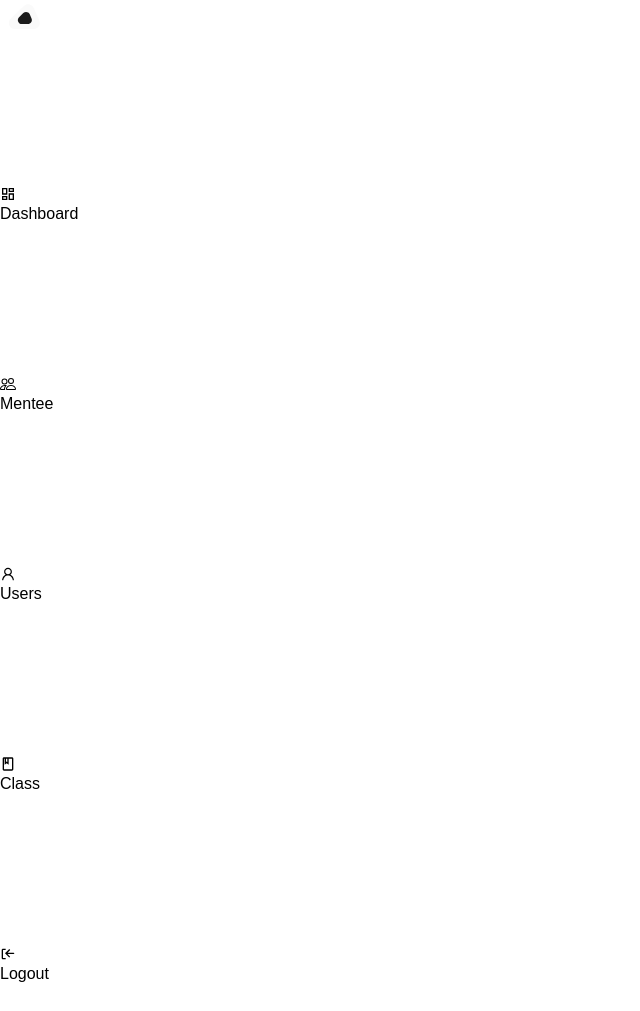
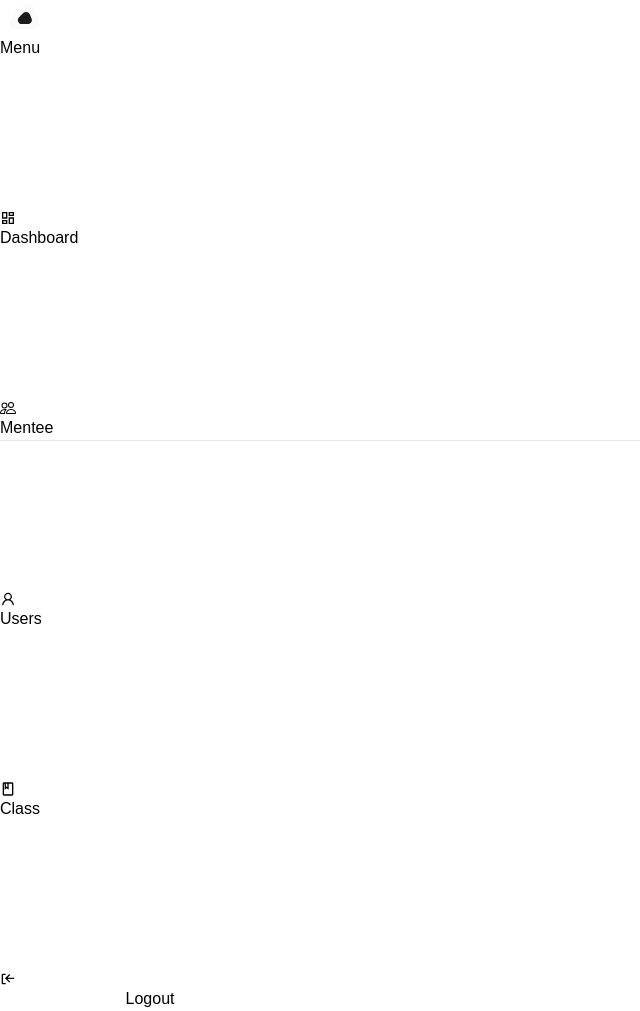
Before and after one commit to RizuMong/alta-immersive, a Next.js app: page / in a window 1280 px wide. Shown: the whole page, without its empty margins (0-640 px from the left). Before the commit the page ends 986 px from the top, so only its background shows below. Built offline with nearby package versions, Linux system fonts and the light colour scheme.

Commit message:
update sidebar add menu, divider and margin logout

```diff
--- a/components/sidebar.js
+++ b/components/sidebar.js
@@ -14,7 +14,7 @@ const SideBar = () => {
       <div>
         <aside className="w-64" aria-label="Sidebar">
           <div className="overflow-y-auto py-4 px-4 h-screen bg-[#1B1B1B]">
-            <div className="flex items-center pl-2 mt-3 mb-5">
+            <div className="flex items-center pl-2 mt-4 mb-5">
               <div>
                 <Link href="/">
                   <Img src={Logo} alt="" />
@@ -22,6 +22,7 @@ const SideBar = () => {
               </div>
             </div>
             <ul className="space-y-2 py-4">
+              <p className="text-white text-sm ml-6 pb-2 font-medium">Menu</p>
               <li>
                 <div className="flex items-center py-2 text-base font-normal text-gray-900 rounded-lg dark:text-white hover:bg-gray-100 dark:hover:bg-gray-700">
                   <svg className="w-6 h-6 text-gray-500 transition duration-75 dark:text-gray-400 group-hover:text-gray-900 dark:group-hover:text-white"></svg>
@@ -40,6 +41,7 @@ const SideBar = () => {
                   </span>
                 </div>
               </li>
+              <hr class="mx-5 h-px bg-gray-200 border-0 dark:bg-gray-700"></hr>
               <li>
                 <div className="flex items-center py-2 text-base font-normal text-gray-900 rounded-lg dark:text-white hover:bg-gray-100 dark:hover:bg-gray-700">
                   <svg className="flex-shrink-0 w-6 h-6 text-gray-500 transition duration-75 dark:text-gray-400 group-hover:text-gray-900 dark:group-hover:text-white"></svg>
@@ -59,11 +61,13 @@ const SideBar = () => {
                 </div>
               </li>
               <li>
-                <div className="mt-12 flex items-center py-2 text-base font-normal text-gray-900 rounded-lg dark:text-white hover:bg-gray-100 dark:hover:bg-gray-700">
-                  <svg className="flex-shrink-0 w-6 h-6 text-gray-500 transition duration-75 dark:text-gray-400 group-hover:text-gray-900 dark:group-hover:text-white"></svg>
-                  <CgLogOut className="text-xl" />
-                  <span className="flex-1 ml-3">Logout</span>
-                </div>
+                <button>
+                  <div className="mt-96 flex items-center py-2 text-base font-normal text-gray-900 rounded-lg dark:text-white">
+                    <svg className="flex-shrink-0 w-6 h-6 text-gray-500 transition duration-75 dark:text-gray-400 group-hover:text-gray-900 dark:group-hover:text-white"></svg>
+                    <CgLogOut className="text-xl" />
+                    <span className="flex-1 ml-3">Logout</span>
+                  </div>
+                </button>
               </li>
             </ul>
           </div>
```
